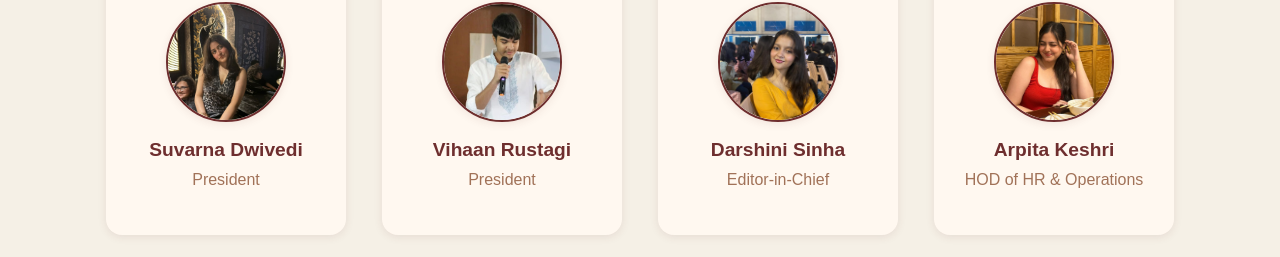
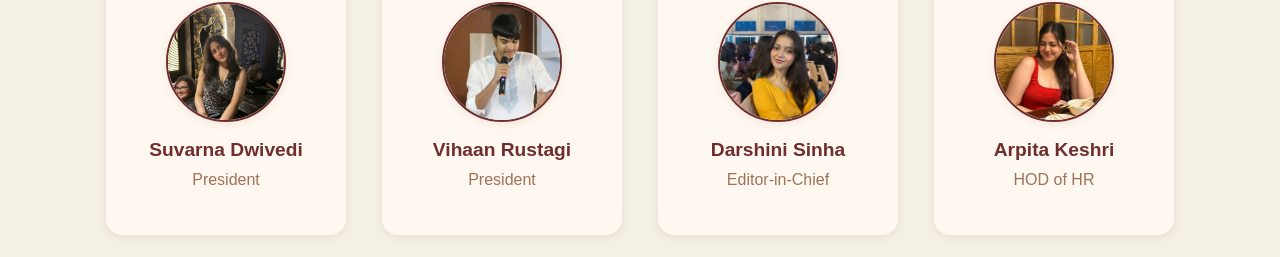
Before and after one commit to justatextaway/JATA-SITE, a website: page team.html in a window 1280 px wide. Shown: the part 962-1219 px from the top of the page. Drawn offline with Linux system fonts and the light colour scheme.

Commit message:
HOD of HR designation

```diff
--- a/team.html
+++ b/team.html
@@ -69,7 +69,7 @@
           <img src="pics/arpita.jpeg" alt="Arpita Keshri, HOD of HR" loading="lazy">
           <figcaption>
             <h3>Arpita Keshri</h3>
-            <p>HOD of HR & Operations</p>
+            <p>HOD of HR</p>
           </figcaption>
         </figure>
         <figure class="team-member animate">
```
